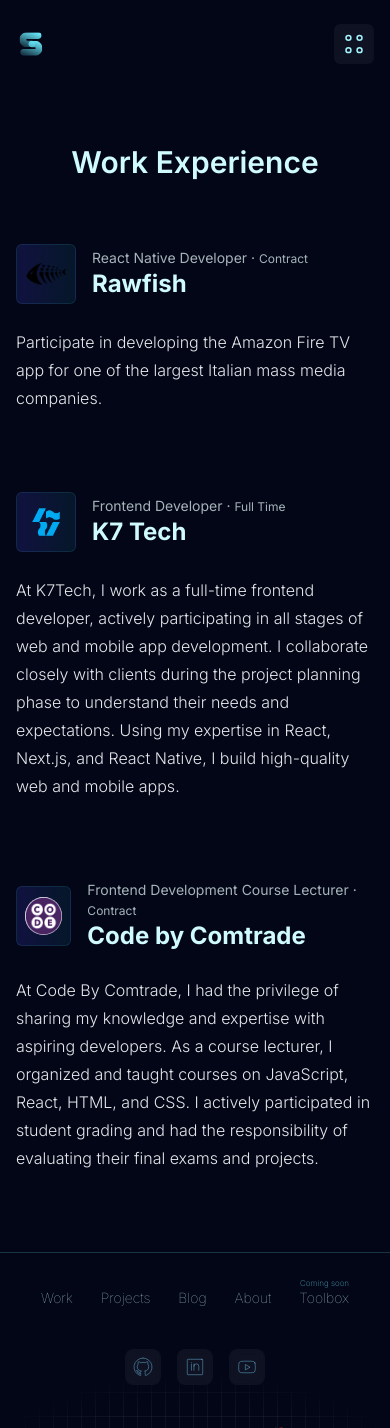
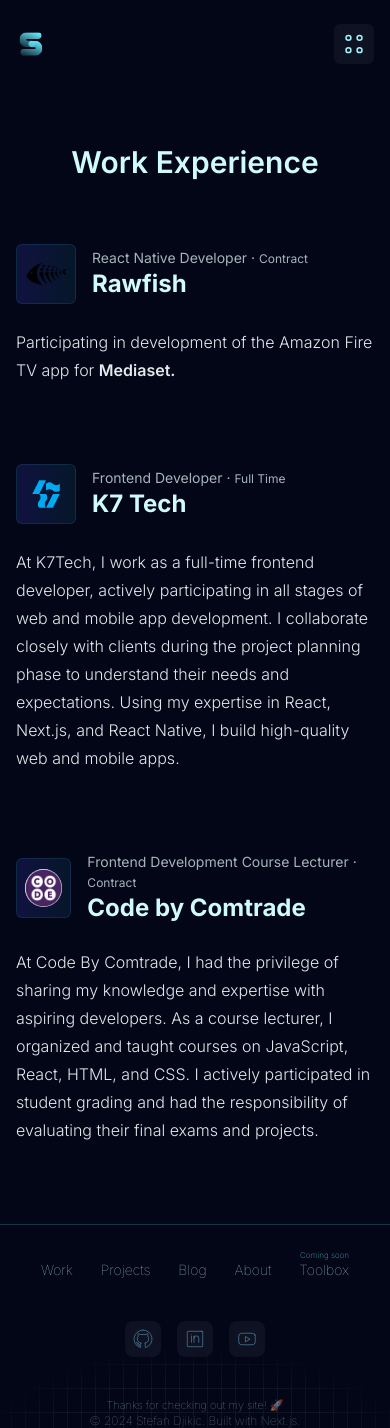
Before and after one commit to stefandjikic/personal-website, a Next.js app: page /work in a window 390 px wide. Shown: the top 1428 px of the page. Built offline with nearby package versions, Linux system fonts and the light colour scheme.

Commit message:
Add WorkSection component to display work experience details

```diff
--- /dev/null
+++ b/app/_components/work/WorkSection.tsx
@@ -0,0 +1,71 @@
+import Image from "next/image";
+
+interface WorkSectionProps {
+  company: string;
+  role: string;
+  type: string;
+  image: any;
+  imageAlt: string;
+  link: string;
+  imgSize?: number;
+  imgRounded?: boolean;
+  mobileImgWidth?: number;
+  mobileImgHeight?: number;
+  children?: React.ReactNode;
+}
+
+const WorkSection: React.FC<WorkSectionProps> = ({
+  company,
+  role,
+  type,
+  image,
+  imageAlt,
+  link,
+  imgSize = 60,
+  imgRounded = false,
+  mobileImgWidth = 40,
+  mobileImgHeight = 40,
+  children,
+}) => {
+  return (
+    <section className="mb-20">
+      <div className="grid grid-cols-1 sm:grid-cols-3 gap-6 justify-between items-center mb-10">
+        <div className="col-span-2">
+          <div className="mb-6 flex gap-4 items-center">
+            <div className="flex sm:hidden justify-center items-center w-[60px] h-[60px] rounded-md backdrop-blur-sm p-2 bg-gradient-to-r from-indigo-600/20 to-cyan-800/20 hover:bg-gradient-to-l border border-cyan-300/10 hover:border-cyan-300/20 group transition duration-200">
+              <a href={link} target="_blank" rel="noreferrer">
+                <Image
+                  src={image}
+                  alt={imageAlt}
+                  className={`${imgRounded ? 'rounded-full' : ''} group-hover:scale-105 transition duration-200`}
+                  width={imgSize}
+                  height={imgSize}
+                />
+              </a>
+            </div>
+            <div>
+              <h2 className="text-cyan-50/70 text-sm">
+                {role} · <span className="text-xs">{type}</span>
+              </h2>
+              <h3 className="text-2xl font-bold text-cyan-100">{company}</h3>
+            </div>
+          </div>
+          {children}
+        </div>
+        <div className="hidden sm:flex justify-center items-center w-[200px] h-[200px] ml-auto rounded-md backdrop-blur-sm p-4 bg-gradient-to-r from-indigo-600/20 to-cyan-800/20 hover:bg-gradient-to-l border border-cyan-300/10 hover:border-cyan-300/20 group transition duration-200">
+          <a href={link} target="_blank" rel="noreferrer">
+            <Image
+              src={image}
+              alt={imageAlt}
+              className={`${imgRounded ? 'rounded-full' : ''} group-hover:scale-105 transition duration-200`}
+              width={mobileImgWidth}
+              height={mobileImgHeight}
+            />
+          </a>
+        </div>
+      </div>
+    </section>
+  );
+};
+
+export default WorkSection;
--- a/app/work/page.tsx
+++ b/app/work/page.tsx
@@ -1,8 +1,8 @@
-import Image from "next/image";
 import { Metadata } from "next";
 import k7techImg from "@/app/assets/images/k7_logo.png";
 import codeImg from "@/app/assets/images/code_logo.png";
 import rawfishImg from "@/app/assets/images/rawfish_logo.png";
+import WorkSection from "../_components/work/WorkSection";
 
 export const metadata: Metadata = {
   title: "Work",
@@ -15,145 +15,68 @@
       <h1 className="text-3xl text-center font-semibold mb-16 text-cyan-100">
         Work Experience
       </h1>
-      <section className="mb-20">
-        <div className="grid grid-cols-1 sm:grid-cols-3 gap-6 justify-between items-center mb-10">
-          <div className="col-span-2">
-            <div className="mb-6 flex gap-4 items-center">
-              <div className="flex sm:hidden justify-center items-center w-[60px] h-[60px] rounded-md backdrop-blur-sm p-2 bg-gradient-to-r from-indigo-600/20 to-cyan-800/20 hover:bg-gradient-to-l border border-cyan-300/10 hover:border-cyan-300/20 group transition duration-200">
-                <a href="https://rawfish.com/en/" target="_blank" rel="noreferrer">
-                  <Image
-                    src={rawfishImg}
-                    alt="Rawfish"
-                    className="group-hover:scale-105 transition duration-200"
-                    width={40}
-                    height={40}
-                  />
-                </a>
-              </div>
-              <div>
-                <h2 className="text-cyan-50/70 text-sm">
-                  React Native Developer ·{" "}
-                  <span className="text-xs">Contract</span>
-                </h2>
-                <h3 className="text-2xl font-bold text-cyan-100">Rawfish</h3>
-              </div>
-            </div>
+      <WorkSection
+        company="Rawfish"
+        role="React Native Developer"
+        type="Contract"
+        image={rawfishImg}
+        imageAlt="Rawfish"
+        link="https://rawfish.com/en/"
+        imgSize={40}
+        mobileImgWidth={150}
+        mobileImgHeight={50}
+      >
         <p className="leading-7 font-light">
-              Participate in developing the Amazon Fire TV app for one of the
-              largest Italian mass media companies.
-            </p>
-          </div>
-          <div className="hidden sm:flex  justify-center items-center w-[200px] h-[200px] ml-auto rounded-md backdrop-blur-sm p-4 bg-gradient-to-r from-indigo-600/20 to-cyan-800/20 hover:bg-gradient-to-l border border-cyan-300/10 hover:border-cyan-300/20 group transition duration-200">
-            <a href="https://rawfish.com/en/" target="_blank" rel="noreferrer">
-              <Image
-                src={rawfishImg}
-                alt="Rawfish"
-                className="group-hover:scale-105 transition duration-200"
-                width={150}
-                height={50}
-              />
-            </a>
-          </div>
-        </div>
-      </section>
-
-      <section className="mb-20">
-        <div className="grid grid-cols-1 sm:grid-cols-3 gap-6 justify-between items-center mb-10">
-          <div className="col-span-2">
-            <div className="mb-6 flex gap-4 items-center">
-              <div className="flex sm:hidden justify-center items-center w-[60px] h-[60px] rounded-md backdrop-blur-sm p-2 bg-gradient-to-r from-indigo-600/20 to-cyan-800/20 hover:bg-gradient-to-l border border-cyan-300/10 hover:border-cyan-300/20 group transition duration-200">
+          Participating in development of the Amazon Fire TV app for{" "}
           <a
-                  href="https://k7tech.agency/"
+            href="https://mediasetinfinity.mediaset.it/"
             target="_blank"
             rel="noreferrer"
+            className="font-semibold"
           >
-                  <Image
-                    src={k7techImg}
-                    alt="K7 Tech"
-                    className="rounded-full group-hover:scale-105 transition duration-200"
-                    width={60}
-                    height={60}
-                  />
+            Mediaset.
           </a>
-              </div>
-              <div>
-                <h2 className="text-cyan-50/70 text-sm">
-                  Frontend Developer ·{" "}
-                  <span className="text-xs">Full Time</span>
-                </h2>
-                <h3 className="text-2xl font-bold text-cyan-100">K7 Tech</h3>
-              </div>
-            </div>
-
+        </p>
+      </WorkSection>
+      <WorkSection
+        company="K7 Tech"
+        role="Frontend Developer"
+        type="Full Time"
+        image={k7techImg}
+        imageAlt="K7 Tech"
+        link="https://k7tech.agency/"
+        imgSize={60}
+        mobileImgWidth={200}
+        mobileImgHeight={200}
+      >
         <p className="leading-7 font-light">
           At K7Tech, I work as a full-time frontend developer, actively
           participating in all stages of web and mobile app development. I
-              collaborate closely with clients during the project planning phase
-              to understand their needs and expectations. Using my expertise in
-              React, Next.js, and React Native, I build high-quality web and
-              mobile apps.
+          collaborate closely with clients during the project planning phase to
+          understand their needs and expectations. Using my expertise in React,
+          Next.js, and React Native, I build high-quality web and mobile apps.
         </p>
-          </div>
-          <div className="hidden sm:flex justify-center items-center w-[200px] h-[200px] ml-auto rounded-md backdrop-blur-sm p-4 bg-gradient-to-r from-indigo-600/20 to-cyan-800/20 hover:bg-gradient-to-l border border-cyan-300/10 hover:border-cyan-300/20 group transition duration-200">
-            <a href="https://k7tech.agency/" target="_blank" rel="noreferrer">
-              <Image
-                src={k7techImg}
-                alt="K7 Tech"
-                className="rounded-md group-hover:scale-105 transition duration-200"
-                width={200}
-                height={200}
-              />
-            </a>
-          </div>
-        </div>
-      </section>
-
-      <section className="mb-20">
-        <div className="grid grid-cols-1 sm:grid-cols-3 gap-6 justify-between items-center mb-10">
-          <div className="col-span-2">
-            <div className="mb-6 flex gap-4 items-center">
-              <div className="flex sm:hidden justify-center items-center w-[60px] h-[60px] rounded-md backdrop-blur-sm p-2 bg-gradient-to-r from-indigo-600/20 to-cyan-800/20 hover:bg-gradient-to-l border border-cyan-300/10 hover:border-cyan-300/20 group transition duration-200">
-                <a href="https://code.edu.rs/" target="_blank" rel="noreferrer">
-                  <Image
-                    src={codeImg}
-                    alt="Code by Comtrade"
-                    className="rounded-full group-hover:scale-105 transition duration-200"
-                    width={40}
-                    height={40}
-                  />
-                </a>
-              </div>
-              <div>
-                <h2 className="text-cyan-50/70 text-sm">
-                  Frontend Development Course Lecturer ·{" "}
-                  <span className="text-xs">Contract</span>
-                </h2>
-                <h3 className="text-2xl font-bold text-cyan-100">
-                  Code by Comtrade
-                </h3>
-              </div>
-            </div>
+      </WorkSection>
+      <WorkSection
+        company="Code by Comtrade"
+        role="Frontend Development Course Lecturer"
+        type="Contract"
+        image={codeImg}
+        imageAlt="Code by Comtrade"
+        link="https://code.edu.rs/"
+        imgSize={40}
+        imgRounded
+        mobileImgWidth={150}
+        mobileImgHeight={50}
+      >
         <p className="leading-7 font-light">
-              At Code By Comtrade, I had the privilege of sharing my knowledge
-              and expertise with aspiring developers. As a course lecturer, I
-              organized and taught courses on JavaScript, React, HTML, and CSS.
-              I actively participated in student grading and had the
-              responsibility of evaluating their final exams and projects.
+          At Code By Comtrade, I had the privilege of sharing my knowledge and
+          expertise with aspiring developers. As a course lecturer, I organized
+          and taught courses on JavaScript, React, HTML, and CSS. I actively
+          participated in student grading and had the responsibility of
+          evaluating their final exams and projects.
         </p>
-          </div>
-          <div className="hidden sm:flex  justify-center items-center w-[200px] h-[200px] ml-auto rounded-md backdrop-blur-sm p-4 bg-gradient-to-r from-indigo-600/20 to-cyan-800/20 hover:bg-gradient-to-l border border-cyan-300/10 hover:border-cyan-300/20 group transition duration-200">
-            <a href="https://code.edu.rs/" target="_blank" rel="noreferrer">
-              <Image
-                src={codeImg}
-                alt="Code by Comtrade"
-                className="rounded-full group-hover:scale-105 transition duration-200"
-                width={150}
-                height={50}
-              />
-            </a>
-          </div>
-        </div>
-      </section>
+      </WorkSection>
     </div>
   );
 };
```
Lines whose indentation alone changed are shown as unchanged.
